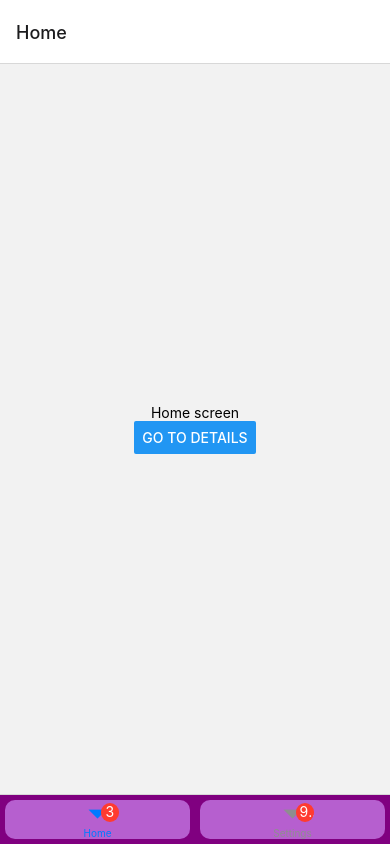
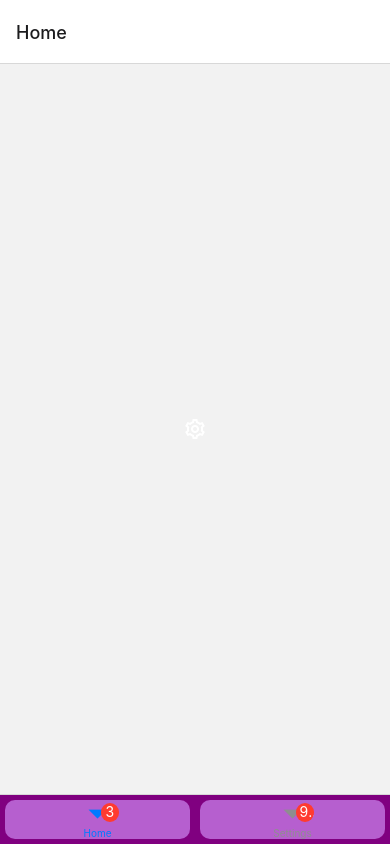
Before and after one commit to carterlc/DIM-App, a React Native app: screen / in a window 390 px wide. Built offline with nearby package versions, Linux system fonts and the light colour scheme.

Commit message:
Got the settings icon to display to both tabs screen.

```diff
--- a/App.js
+++ b/App.js
@@ -1,5 +1,5 @@
 import * as React from 'react';
-import { Button, Text, View, BlurView } from 'react-native';
+import { Button, Text, View, BlurView, Pressable, Image } from 'react-native';
 import { NavigationContainer } from '@react-navigation/native';
 import { createNativeStackNavigator } from '@react-navigation/native-stack';
 import { createBottomTabNavigator } from '@react-navigation/bottom-tabs';
@@ -15,11 +15,9 @@ function DetailsScreen() {
 function HomeScreen({ navigation }) {
   return (
     <View style={{ flex: 1, justifyContent: 'center', alignItems: 'center' }}>
-      <Text>Home screen</Text>
-      <Button
-        title="Go to Details"
-        onPress={() => navigation.navigate('Details')}
-      />
+      <Pressable onPress={() => navigation.navigate('Details')}>
+        <Image source={require('./assets/icons8-settings-24.png')} />
+      </Pressable>
     </View>
   );
 }
@@ -27,11 +25,9 @@ function HomeScreen({ navigation }) {
 function SettingsScreen({ navigation }) {
   return (
     <View style={{ flex: 1, justifyContent: 'center', alignItems: 'center' }}>
-      <Text>Settings screen</Text>
-      <Button
-        title="Go to Details"
-        onPress={() => navigation.navigate('Details')}
-      />
+      <Pressable onPress={() => navigation.navigate('Details')}>
+        <Image source={require('./assets/icons8-settings-24.png')} />
+      </Pressable>
     </View>
   );
 }
@@ -65,28 +61,33 @@ export default function App() {
     <NavigationContainer>
       <Tab.Navigator screenOptions={{
         headerShown: false,
-        tabBarStyle:{
-          backgroundColor:'purple',
-          height:50,
+        tabBarStyle: {
+          backgroundColor: 'purple',
+          height: 50,
           activeTintColor: 'pink',
         },
-        tabBarItemStyle:{
-          backgroundColor:'#B65FCF',
-          margin:5,
-          borderRadius:10,
+        tabBarItemStyle: {
+          backgroundColor: '#B65FCF',
+          margin: 5,
+          borderRadius: 10,
           activeTintColor: 'pink',
         }
-    }}
-      TabBarOptions={{
-        activeTintColor: 'pink',
       }}
-      renderLabel= {{
-        color: 'white',
-      }}
+        TabBarOptions={{
+          activeTintColor: 'pink',
+        }}
+        renderLabel={{
+          color: 'white',
+        }}
       >
         <Tab.Screen name="Home" component={HomeStackScreen} options={{ tabBarBadge: 3 }} />
         <Tab.Screen name="Settings" component={SettingsStackScreen} options={{ tabBarBadge: 999 }} />
       </Tab.Navigator>
     </NavigationContainer>
   );
+
+  const styles = StyleSheet.create({
+
+  })
+
 }
```
